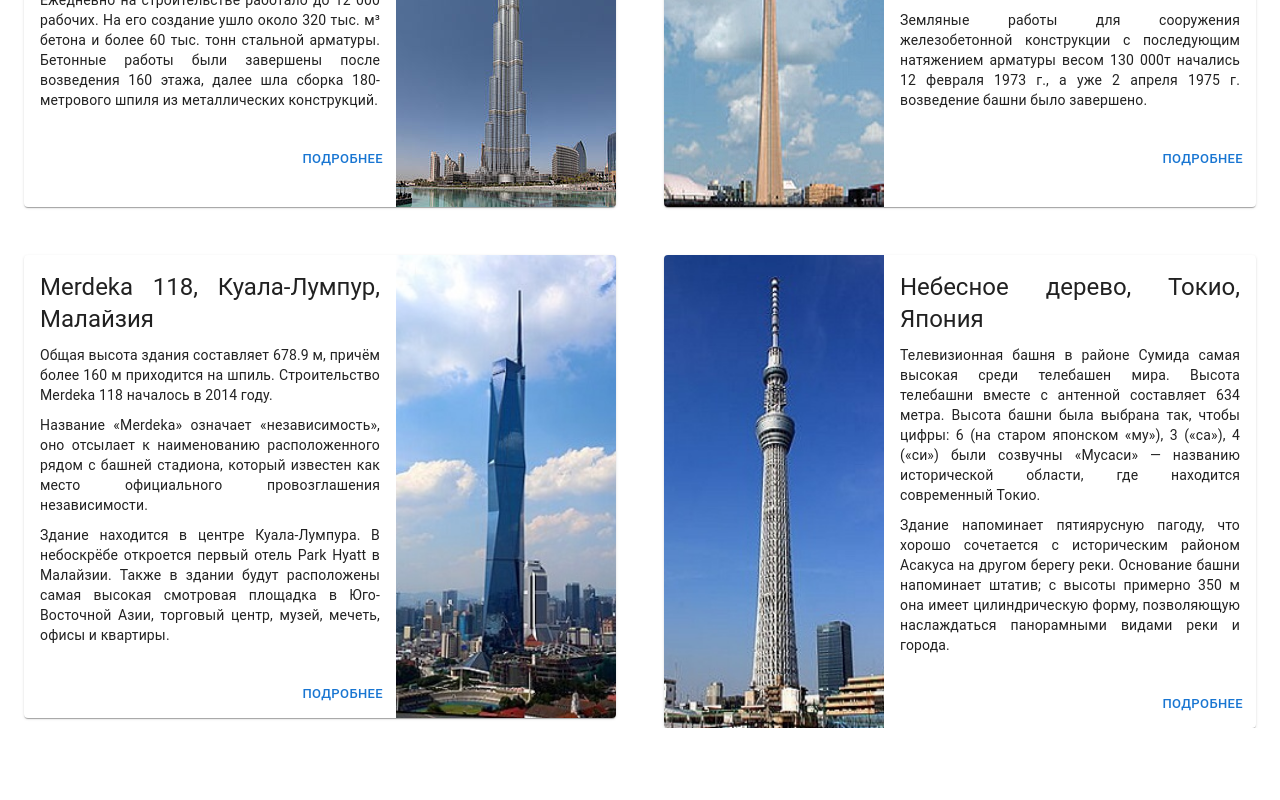
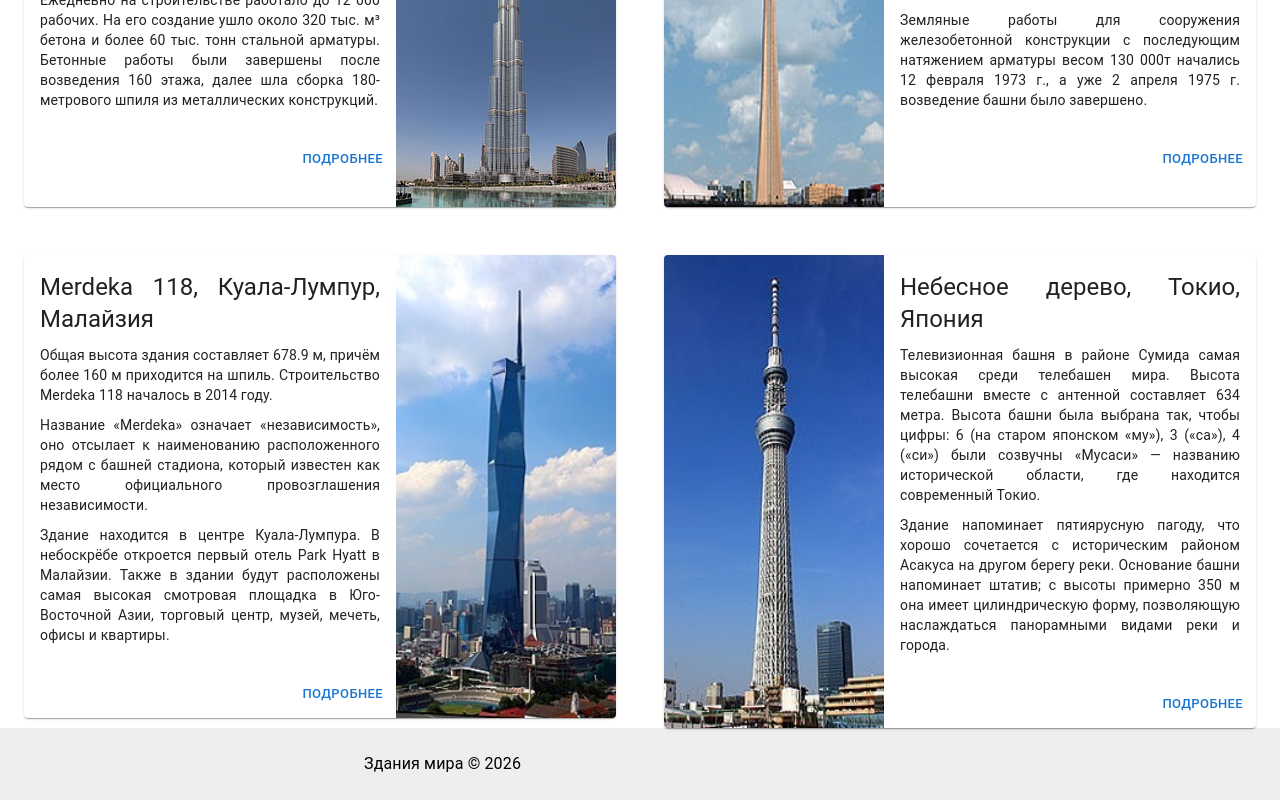
Before and after one commit to AleksanderMerkulov/InternetSystemsEngineering_lessons, a React (Create React App) app in the folder practicum_mui/: page / in a window 1280 px wide. Shown: the part 913-1713 px from the top of the page. Before the commit the page ends 1641 px from the top, so only its background shows below. Built offline with nearby package versions, Linux system fonts and the light colour scheme; the HTML template or start-up script is replaced by a standard one.

Commit message:
добавил везде подвал

```diff
--- a/practicum_mui/src/building/Building.tsx
+++ b/practicum_mui/src/building/Building.tsx
@@ -10,6 +10,7 @@ import Card from "@mui/material/Card";
 import {Breadcrumbs, Typography, Link} from "@mui/material";
 import Navbar from "../components/Navbar";
 import {styled} from "@mui/material/styles";
+import Footer from "../components/Footer";
 
 
 const StyledCardContent = styled(CardContent)(({theme}) => ({
@@ -61,6 +62,7 @@ function Building() {
                     </Box>
                 </Card>
             </Container>
+            <Footer/>
         </>
     );
 }
--- a/practicum_mui/src/cart/Chart.tsx
+++ b/practicum_mui/src/cart/Chart.tsx
@@ -5,6 +5,7 @@ import Container from "@mui/material/Container";
 import React from "react";
 import Navbar from "../components/Navbar";
 import GroupChart from "./components/GroupChart";
+import Footer from "../components/Footer";
 
 function Chart() {
 
@@ -31,8 +32,9 @@ function Chart() {
 
 
     return (
+        <>
             <Container maxWidth="lg">
-            <Navbar active={"3"} />
+                <Navbar active={"3"}/>
 
                 <Box sx={{width: "200px", m: "auto", pt: '20px'}}>
                     <FormControl fullWidth>
@@ -54,6 +56,8 @@ function Chart() {
                 <GroupChart data={data}/>
                 <GroupGrid data={data}/>
             </Container>
+            <Footer/>
+        </>
     )
 }
 
--- a/practicum_mui/src/main/Main.tsx
+++ b/practicum_mui/src/main/Main.tsx
@@ -1,6 +1,7 @@
 import Navbar from "../components/Navbar";
 import Gallery from "./components/Gallery";
 import Content from "./components/Content";
+import Footer from "../components/Footer";
 
 function Main() {
     return (
@@ -8,6 +9,7 @@ function Main() {
             <Navbar active={'1'}/>
             <Gallery/>
             <Content/>
+            <Footer/>
         </div>
     )
 }
--- a/practicum_mui/src/main/components/BuildCard.tsx
+++ b/practicum_mui/src/main/components/BuildCard.tsx
@@ -6,6 +6,7 @@ import Button from '@mui/material/Button';
 import Typography from '@mui/material/Typography';
 import Box from '@mui/material/Box';
 import {styled} from "@mui/material/styles";
+import Footer from "../../components/Footer";
 
 interface ComponentProps {
     building: {
--- a/practicum_mui/src/main/components/Content.tsx
+++ b/practicum_mui/src/main/components/Content.tsx
@@ -2,6 +2,7 @@ import Container from '@mui/material/Container';
 import Grid from '@mui/material/Grid';
 import structures from "../../data";
 import BuildCard from "./BuildCard";
+import Footer from "../../components/Footer";
 
 const cardData = [structures[3], structures[6], structures[9], structures[7]]
 
```
Also changed, not shown: practicum_mui/src/main/components/Gallery.tsx (+7 -6 lines). Lines whose indentation alone changed are shown as unchanged.
